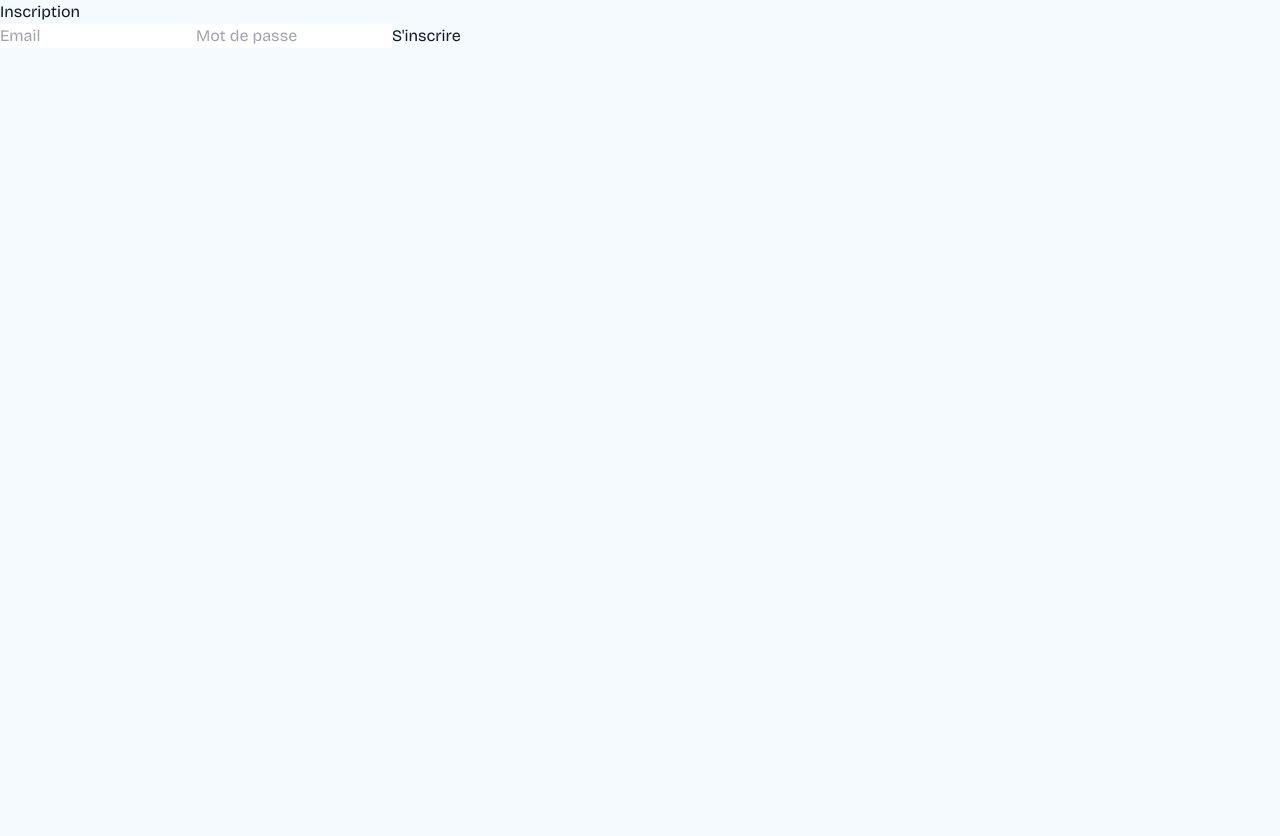
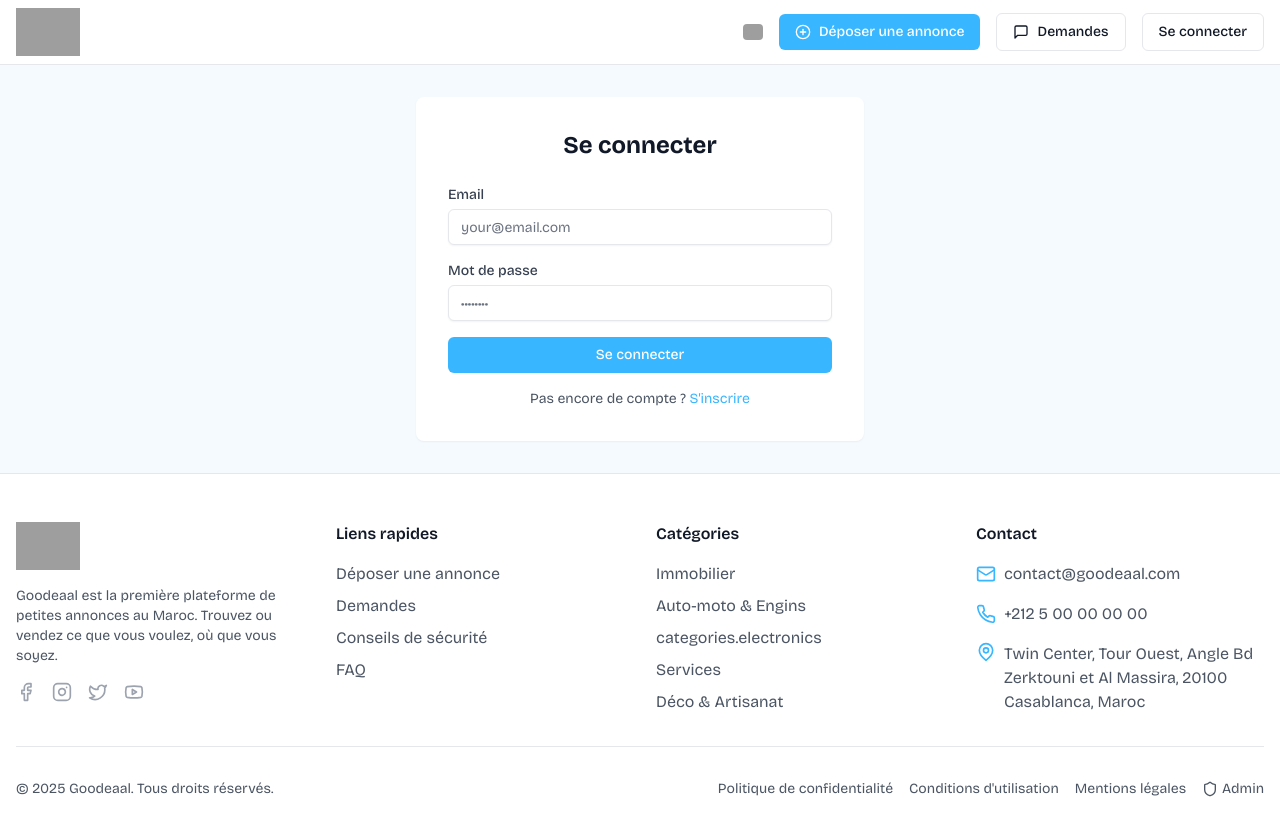
Before and after one commit to kasereka12/Goodeal, a React (Vite) app: page /auth in a window 1280 px wide. Shown: the top 836 px of the page. Before the commit the page ends 800 px from the top, so only its background shows below. Built offline with nearby package versions, Linux system fonts and the light colour scheme; grey boxes are pictures that could not be loaded.

Commit message:
segond commit

```diff
--- a/src/App.tsx
+++ b/src/App.tsx
@@ -18,7 +18,7 @@ import AdminUsers from './pages/admin/Users';
 import AdminListings from './pages/admin/Listings';
 import { AuthProvider } from './contexts/AuthContext';
 import { LanguageProvider } from './contexts/LanguageContext';
-import Test from './Test';
+import testFetchSignup from './Test';
 
 // Component to handle scrolling to top on page navigation
 function ScrollToTop() {
@@ -40,9 +40,46 @@ function ScrollToTop() {
 function App() {
 
   return (
-    <div className="App">
-      <Test />
-    </div>
+    <Router>
+      <LanguageProvider>
+        <AuthProvider>
+          <ScrollToTop />
+          <Routes>
+            {/* Admin routes */}
+            <Route path="/admin" element={<AdminLayout />}>
+              <Route index element={<AdminDashboard />} />
+              <Route path="users" element={<AdminUsers />} />
+              <Route path="listings" element={<AdminListings />} />
+            </Route>
+
+            {/* Public routes */}
+            <Route
+              path="*"
+              element={
+                <div className="min-h-screen bg-page-background flex flex-col">
+                  <Navbar />
+                  <main className="container mx-auto px-4 py-8 flex-grow">
+                    <Routes>
+                      <Route path="/" element={<Home />} />
+                      <Route path="/auth" element={<Auth />} />
+                      <Route path="/create-listing" element={<CreateListing />} />
+                      <Route path="/listings/:id" element={<ListingDetails />} />
+                      <Route path="/category/:category" element={<CategoryListings />} />
+                      <Route path="/profile" element={<Profile />} />
+                      <Route path="/requests" element={<Requests />} />
+                      <Route path="/create-request" element={<CreateRequest />} />
+                      <Route path="/filters" element={<Filters />} />
+                      <Route path="*" element={<NotFound />} />
+                    </Routes>
+                  </main>
+                  <Footer />
+                </div>
+              }
+            />
+          </Routes>
+        </AuthProvider>
+      </LanguageProvider>
+    </Router>
   );
 }
 
--- a/src/Test.tsx
+++ b/src/Test.tsx
@@ -1,71 +1,34 @@
-import React, { useState } from 'react';
-import axios from 'axios';
+import { useEffect } from "react";
+import { testSupabaseConnection } from "../src/lib/supabase";
 
-const Test = () => {
-    const [email, setEmail] = useState('');
-    const [password, setPassword] = useState('');
-    const [message, setMessage] = useState('');
+const TestSupabase = () => {
+    useEffect(() => {
+        testSupabaseConnection()
+            .then((result) => console.log("✅ Connexion réussie :", result))
+            .catch((error) => console.error("❌ Erreur de connexion :", error));
+    }, []);
 
-    const signUpNewUser = async () => {
-        try {
-            // Envoi de la requête avec Axios, inclure la clé API dans l'en-tête
-            const response = await axios.post(
-                'https://eczqxyibzosgaktrmozt.supabase.co/auth/v1/signup',
-                {
-                    email: email,
-                    password: password,
-                    options: {
-                        // Exemple d'option, tu peux ajuster
-                        // emailRedirectTo: 'http://localhost:5173/admin',
-                    },
-                },
-                {
-                    timeout: 50000, // Timeout de 20 secondes
-                    headers: {
-                        'Content-Type': 'application/json',
-                        'apikey': 'eyJhbGciOiJIUzI1NiIsInR5cCI6IkpXVCJ9.eyJpc3MiOiJzdXBhYmFzZSIsInJlZiI6ImVjenF4eWliem9zZ2FrdHJtb3p0Iiwicm9sZSI6ImFub24iLCJpYXQiOjE3Mzk4MjQ1MDMsImV4cCI6MjA1NTQwMDUwM30.C1oLmPvBx9pNOIZSsEKTRyS8vU-x55PA4fUpjrlaoJQ', // Remplace par ta clé publique
-                    },
-                }
-            );
+    return <div>Test de connexion à Supabase...</div>;
+};
+export async function testFetchSignup() {
+    try {
+        const response = await fetch("https://eczqxyibzosgaktrmozt.supabase.co/auth/v1/signup", {
+            method: "POST",
+            headers: {
+                "Content-Type": "application/json",
+                apikey: import.meta.env.VITE_SUPABASE_ANON_KEY,
+            },
+            body: JSON.stringify({
+                email: "dmutaka7@gmail.com",
+                password: "Danmutaka@5",
+            }),
+        });
 
-            // Afficher la réponse si l'inscription réussit
-            console.log('Utilisateur inscrit avec succès :', response.data);
-            setMessage('Utilisateur inscrit avec succès !');
-        } catch (error) {
-            // Gestion de l'erreur
-            console.error('Erreur lors de l\'inscription :', error);
+        //const result = await response.json();
+        //console.log("📡 Réponse API Supabase :", result);
+    } catch (error) {
+        console.error("❌ Erreur fetch signup :", error);
+    }
+}
 
-            // Vérifier si une erreur est spécifique à la requête
-            /*
-            if (error.response) {
-                setMessage(`Erreur HTTP: ${error.response.status}`);
-            } else if (error.code === 'ECONNABORTED') {
-                setMessage('Le délai de la requête a expiré.');
-            } else {
-                setMessage(`Erreur inconnue : ${error.message}`);
-            }*/
-        }
-    };
-
-    return (
-        <div>
-            <h1>Inscription</h1>
-            <input
-                type="email"
-                placeholder="Email"
-                value={email}
-                onChange={(e) => setEmail(e.target.value)}
-            />
-            <input
-                type="password"
-                placeholder="Mot de passe"
-                value={password}
-                onChange={(e) => setPassword(e.target.value)}
-            />
-            <button onClick={signUpNewUser}>S'inscrire</button>
-            {message && <p>{message}</p>}
-        </div>
-    );
-};
-
-export default Test;
+export default testFetchSignup;
--- a/src/lib/auth.ts
+++ b/src/lib/auth.ts
@@ -8,16 +8,18 @@ export async function signUp(email: string, password: string) {
     if (password.length < 6) throw new Error('Password must be at least 6 characters long');
 
     // Attempt signup with increased timeout and retries
-    console.log("🔍 Tentative d'inscription avec :", { email, password });
     const { data, error } = await supabase.auth.signUp(
       {
         email,
         password,
-
-      },
-
+        options: {
+          emailRedirectTo: `${window.location.origin}/auth`,
+          data: {
+            email_confirm_required: false
+          }
+        }
+      }
     );
-    console.log("📡 Réponse Supabase :", { data, error });
 
     if (error) {
       // Handle specific error cases
@@ -69,7 +71,7 @@ export async function signIn(email: string, password: string) {
     const { data, error } = await supabase.auth.signInWithPassword({
       email,
       password,
-    });
+    },);
 
     if (error) {
       // Handle specific error cases
--- a/src/lib/supabase.ts
+++ b/src/lib/supabase.ts
@@ -12,7 +12,7 @@ export const supabase = createClient(supabaseUrl, supabaseAnonKey);
 export async function testSupabaseConnection() {
   try {
     const { data, error } = await supabase
-      .from('cities')
+      .from('test')
       .select('*')
       .limit(1);
 
--- a/src/pages/Auth.tsx
+++ b/src/pages/Auth.tsx
@@ -55,13 +55,12 @@ export default function Auth() {
         await signIn(data.email, data.password);
       }
     } catch (err: any) {
-      console.error('Auth error:', err);  // Affichage plus détaillé de l'erreur dans la console
-      setError(err.message);  // Vous pourriez également vouloir afficher plus de détails sur l'erreur
+      console.error('Auth error:', err);
+      setError(err.message);
     } finally {
       setIsLoading(false);
     }
   };
-
 
   // If user is already logged in, don't render the form
   if (user) {
```
Also changed, not shown: 1 other file (tests, documents, lock files or other folders).
